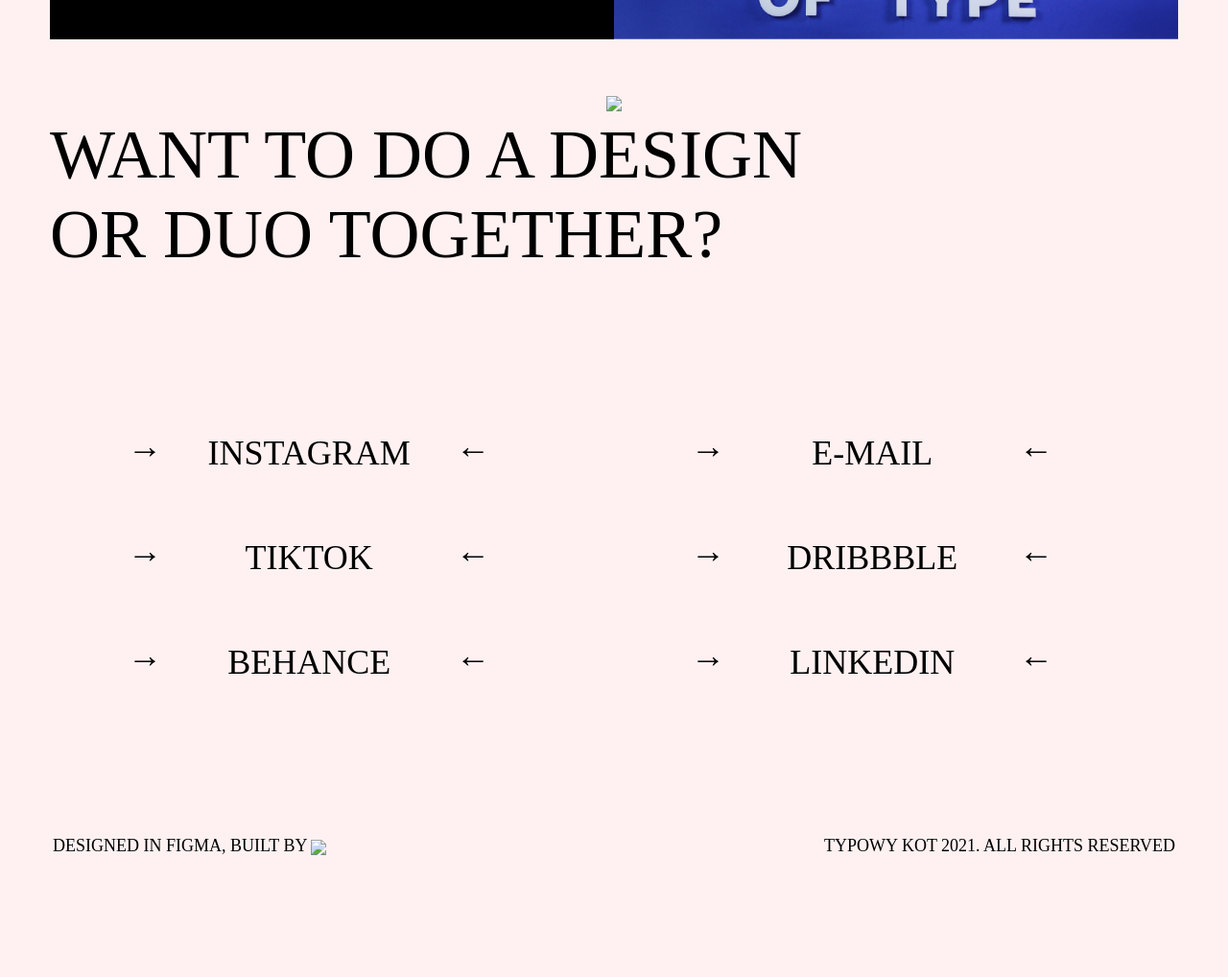
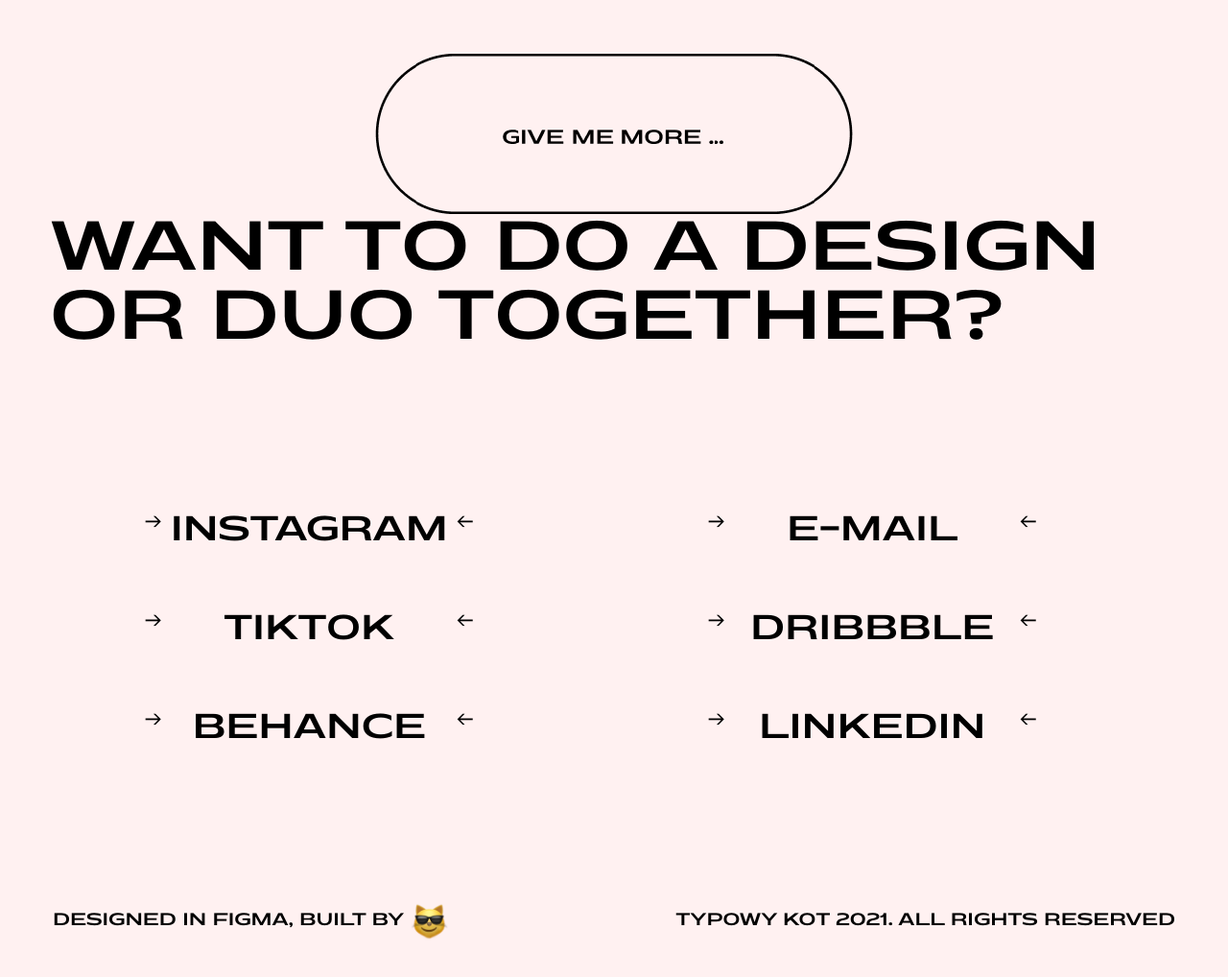
Before and after one commit to Kirizaki/typowykot, a plain HTML site: page index.html in a window 1280 px wide. Shown: the part 1420-2438 px from the top of the page at 96% size. Before the commit the page ends 2365 px from the top, so only its background shows below. Drawn offline with Linux system fonts and the light colour scheme; the site is published under a folder, as on GitHub Pages, so addresses that start at the root find nothing.

Commit message:
[hotfix] all urls to fonts and images

```diff
--- a/index.html
+++ b/index.html
@@ -15,20 +15,20 @@
     <style>
         @font-face {
             font-family: MatriceSemibold;
-            src: url('/fonts/MatriceSemibold.otf');
+            src: url('fonts/MatriceSemibold.otf');
         }
 
         * {
             font-family: MatriceSemibold;
-            cursor: url("/img/cursor_32_regular.png"), url("/img/cursor_32_regular.png"), default;
+            cursor: url("img/cursor_32_regular.png"), url("img/cursor_32_regular.png"), default;
         }
 
         a {
-            cursor: url("/img/cursor_32_hover.png"), url("/img/cursor_32_hover.png"), pointer;
+            cursor: url("img/cursor_32_hover.png"), url("img/cursor_32_hover.png"), pointer;
         }
 
         img {
-            cursor: url("/img/cursor_32_hover.png"), url("/img/cursor_32_hover.png"), pointer;
+            cursor: url("img/cursor_32_hover.png"), url("img/cursor_32_hover.png"), pointer;
         }
 
         td {
@@ -123,7 +123,7 @@
             <tr>
                 <div class="container" style="text-align:center;width:100%;margin-top:5%">
                     <div>
-                        <img id="toggler" src="/img/more.png" style="position: relative;" onclick='toggleWorks()'></img>
+                        <img id="toggler" src="img/more.png" style="position: relative;" onclick='toggleWorks()'></img>
                     </div>
                 </div>
             </tr>
@@ -198,7 +198,7 @@
     <section style="padding-top: 52px;padding-bottom: 26px;padding-left: 52px;padding-right: 52px;">
         <table style="width: 100%">
             <tr>
-                <td style="text-align: left;font-size: 18px;">DESIGNED IN FIGMA, BUILT BY <img src="/img/cat.png" style="width: 40px;vertical-align: middle;"></img>
+                <td style="text-align: left;font-size: 18px;">DESIGNED IN FIGMA, BUILT BY <img src="img/cat.png" style="width: 40px;vertical-align: middle;"></img>
                 </td>
                 <td style="text-align: right;font-size: 18px;">TYPOWY KOT 2021. ALL RIGHTS RESERVED</td>
             </tr>
@@ -214,7 +214,7 @@
         function switchLogo() {
             var logo = document.getElementById("logo");
             var logoId = getRandomInt(0, 11);
-            logo.src = "/img/logo" + logoId.toString() + ".png";
+            logo.src = "img/logo" + logoId.toString() + ".png";
         }
 
         switchLogo()
```
Also changed, not shown: img/b1.png (deleted).
